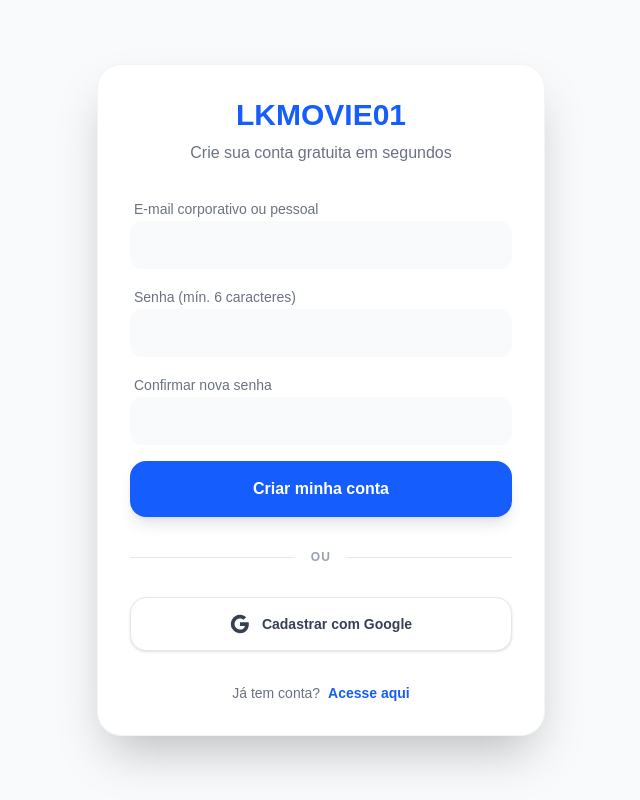
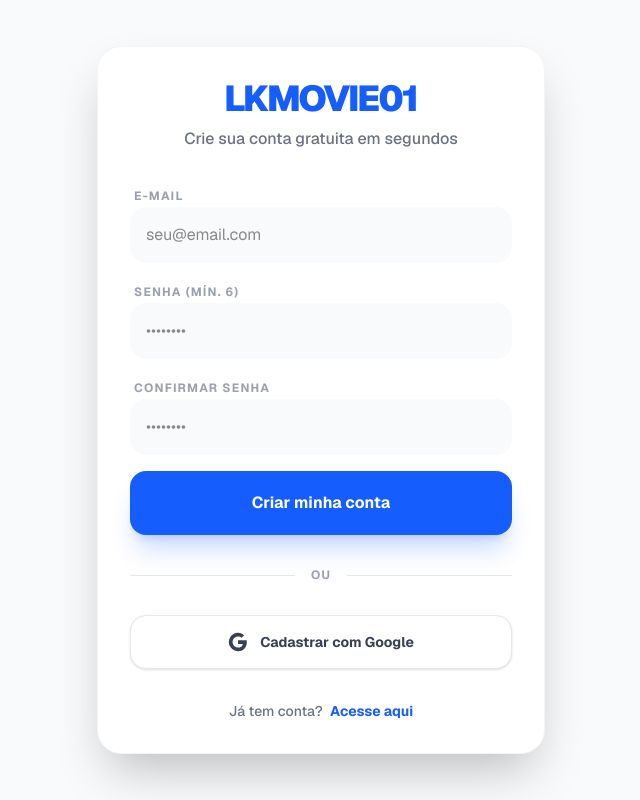
Before and after one commit to lukasdeltaflex-bot/lkmovie01, a Next.js app: page /cadastro in a window 1280 px wide. Shown: the whole page, without its empty margins (319-959 px from the left). Built offline with nearby package versions, Linux system fonts and the light colour scheme; no server answers.

Commit message:
fix: aplica correcoes de auth, cadastro e providers do sistema

```diff
--- a/src/app/(auth)/cadastro/page.tsx
+++ b/src/app/(auth)/cadastro/page.tsx
@@ -25,6 +25,12 @@
       return;
     }
 
+    if (password.length < 6) {
+      setError("A senha deve ter pelo menos 6 caracteres.");
+      setLoading(false);
+      return;
+    }
+
     try {
       const userCredential = await signUpWithEmail(email, password);
       await sendVerificationEmail(userCredential.user);
@@ -44,75 +50,86 @@
 
   const handleGoogleLogin = async () => {
     setError("");
+    setLoading(true);
     try {
+      console.log("Tentando cadastro com Google...");
       await signInWithGoogle();
       router.push("/dashboard");
     } catch (err: any) {
-      console.error("Erro Google Auth:", err);
-      if (err.code !== 'auth/popup-closed-by-user') {
-        setError("Erro com o Google. Tente novamente.");
+      console.error("Google Registration falhou:", err);
+      if (err.code === 'auth/popup-blocked') {
+        setError("Pop-up bloqueado. Por favor, permita janelas pop-up para continuar.");
+      } else if (err.code === 'auth/popup-closed-by-user') {
+        setError("Cadastro cancelado pelo usuário.");
+      } else {
+        setError("Erro ao cadastrar com Google: " + (err.message || "Tente novamente."));
       }
+    } finally {
+      setLoading(false);
     }
   };
 
   return (
-    <div className="min-h-screen flex items-center justify-center bg-gray-50 dark:bg-gray-950 p-4">
+    <div className="min-h-screen flex items-center justify-center bg-gray-50 dark:bg-gray-950 p-4 font-sans">
       <div className="w-full max-w-md bg-white dark:bg-gray-900 rounded-3xl shadow-2xl p-8 border border-gray-100 dark:border-gray-800 animate-in fade-in slide-in-from-bottom-10 duration-500">
         <div className="mb-8 text-center">
-          <h1 className="text-3xl font-bold text-blue-600 mb-2">LKMOVIE01</h1>
-          <p className="text-gray-500 dark:text-gray-400">Crie sua conta gratuita em segundos</p>
+          <h1 className="text-4xl font-black text-blue-600 mb-2 tracking-tighter">LKMOVIE01</h1>
+          <p className="text-gray-500 dark:text-gray-400 font-medium">Crie sua conta gratuita em segundos</p>
         </div>
 
         {error && (
-          <div className="mb-6 p-4 bg-red-50 dark:bg-red-900/20 border border-red-200 dark:border-red-800 text-red-600 dark:text-red-400 text-sm rounded-xl text-center font-bold">
+          <div className="mb-6 p-4 bg-red-50 dark:bg-red-900/20 border border-red-200 dark:border-red-800 text-red-600 dark:text-red-400 text-sm rounded-2xl text-center font-bold">
             {error}
           </div>
         )}
 
         {success && (
-          <div className="mb-6 p-4 bg-green-50 dark:bg-green-900/20 border border-green-200 dark:border-green-800 text-green-600 dark:text-green-400 text-sm rounded-xl text-center font-bold">
+          <div className="mb-6 p-4 bg-green-50 dark:bg-green-900/20 border border-green-200 dark:border-green-800 text-green-600 dark:text-green-400 text-sm rounded-2xl text-center font-bold">
             Conta criada com sucesso! Redirecionando...
           </div>
         )}
 
         <form onSubmit={handleRegister} className="space-y-4">
           <div className="space-y-1">
-            <label className="text-sm font-medium text-gray-500 dark:text-gray-400 ml-1">E-mail corporativo ou pessoal</label>
+            <label className="text-xs font-bold text-gray-400 uppercase tracking-widest ml-1">E-mail</label>
             <input
               type="email"
               value={email}
               onChange={(e) => setEmail(e.target.value)}
-              className="w-full px-4 py-3 bg-gray-50 dark:bg-gray-800 border-gray-200 dark:border-gray-700 rounded-xl focus:ring-2 focus:ring-blue-500 dark:text-white transition-all outline-none"
+              className="w-full px-4 py-4 bg-gray-50 dark:bg-gray-800 border-gray-200 dark:border-gray-700 rounded-2xl focus:ring-2 focus:ring-blue-500 dark:text-white transition-all outline-none"
               required
               autoComplete="email"
+              placeholder="seu@email.com"
             />
           </div>
           <div className="space-y-1">
-            <label className="text-sm font-medium text-gray-500 dark:text-gray-400 ml-1">Senha (mín. 6 caracteres)</label>
+            <label className="text-xs font-bold text-gray-400 uppercase tracking-widest ml-1">Senha (mín. 6)</label>
             <input
               type="password"
               value={password}
               onChange={(e) => setPassword(e.target.value)}
-              className="w-full px-4 py-3 bg-gray-50 dark:bg-gray-800 border-gray-200 dark:border-gray-700 rounded-xl focus:ring-2 focus:ring-blue-500 dark:text-white transition-all outline-none"
+              className="w-full px-4 py-4 bg-gray-50 dark:bg-gray-800 border-gray-200 dark:border-gray-700 rounded-2xl focus:ring-2 focus:ring-blue-500 dark:text-white transition-all outline-none"
               required
               autoComplete="new-password"
+              placeholder="••••••••"
             />
           </div>
           <div className="space-y-1">
-            <label className="text-sm font-medium text-gray-500 dark:text-gray-400 ml-1">Confirmar nova senha</label>
+            <label className="text-xs font-bold text-gray-400 uppercase tracking-widest ml-1">Confirmar Senha</label>
             <input
               type="password"
               value={confirmPassword}
               onChange={(e) => setConfirmPassword(e.target.value)}
-              className="w-full px-4 py-3 bg-gray-50 dark:bg-gray-800 border-gray-200 dark:border-gray-700 rounded-xl focus:ring-2 focus:ring-blue-500 dark:text-white transition-all outline-none"
+              className="w-full px-4 py-4 bg-gray-50 dark:bg-gray-800 border-gray-200 dark:border-gray-700 rounded-2xl focus:ring-2 focus:ring-blue-500 dark:text-white transition-all outline-none"
               required
               autoComplete="new-password"
+              placeholder="••••••••"
             />
           </div>
           <button
             type="submit"
             disabled={loading || success}
-            className="w-full py-4 bg-blue-600 hover:bg-blue-500 disabled:bg-blue-400 text-white rounded-2xl font-bold shadow-lg transition-all transform active:scale-95"
+            className="w-full py-5 bg-blue-600 hover:bg-blue-500 disabled:bg-blue-400 text-white rounded-2xl font-bold shadow-xl shadow-blue-600/20 transition-all transform active:scale-95"
           >
             {loading ? "Processando..." : success ? "Sucesso!" : "Criar minha conta"}
           </button>
@@ -126,7 +143,9 @@
 
         <button
           onClick={handleGoogleLogin}
-          className="w-full py-4 bg-white dark:bg-gray-800 border border-gray-200 dark:border-gray-700 text-gray-700 dark:text-white rounded-2xl font-bold shadow-sm transition-all hover:bg-gray-50 dark:hover:bg-gray-700 flex items-center justify-center gap-3 text-sm"
+          type="button"
+          disabled={loading || success}
+          className="w-full py-4 bg-white dark:bg-gray-800 border border-gray-200 dark:border-gray-700 text-gray-700 dark:text-white rounded-2xl font-bold shadow-sm transition-all hover:bg-gray-50 dark:hover:bg-gray-800 flex items-center justify-center gap-3 text-sm active:scale-95 disabled:opacity-50"
         >
           <svg className="w-5 h-5" viewBox="0 0 24 24">
             <path fill="currentColor" d="M22.56 12.25c0-.78-.07-1.53-.2-2.25H12v4.26h5.92c-.26 1.37-1.04 2.53-2.21 3.31v2.77h3.57c2.08-1.92 3.28-4.74 3.28-8.09z"/>
@@ -134,10 +153,10 @@
             <path fill="currentColor" d="M5.84 14.09c-.22-.66-.35-1.36-.35-2.09s.13-1.43.35-2.09V7.07H2.18C1.43 8.55 1 10.22 1 12s.43 3.45 1.18 4.93l3.66-2.84z"/>
             <path fill="currentColor" d="M12 5.38c1.62 0 3.06.56 4.21 1.64l3.15-3.15C17.45 2.09 14.97 1 12 1 7.7 1 3.99 3.47 2.18 7.07l3.66 2.84c.87-2.6 3.3-4.53 6.16-4.53z"/>
           </svg>
-          Cadastrar com Google
+          {loading ? "Processando..." : "Cadastrar com Google"}
         </button>
 
-        <p className="mt-8 text-center text-sm text-gray-500 dark:text-gray-400">
+        <p className="mt-8 text-center text-sm text-gray-500 dark:text-gray-400 font-medium">
           Já tem conta? <Link href="/login" className="text-blue-600 hover:text-blue-500 font-bold ml-1 hover:underline">Acesse aqui</Link>
         </p>
       </div>
--- a/src/app/(auth)/login/page.tsx
+++ b/src/app/(auth)/login/page.tsx
@@ -21,7 +21,7 @@
       router.push("/dashboard");
     } catch (err: any) {
       console.error("Erro no login:", err);
-      setError("Verifique seu e-mail e senha.");
+      setError("Verifique seu e-mail e senha. Detalhe: " + (err.message || "Erro desconhecido."));
     } finally {
       setLoading(false);
     }
@@ -29,63 +29,73 @@
 
   const handleGoogleLogin = async () => {
     setError("");
+    setLoading(true);
     try {
+      console.log("Tentando login com Google...");
       await signInWithGoogle();
       router.push("/dashboard");
     } catch (err: any) {
-      console.error("Erro no Google Auth:", err);
+      console.error("Google Login falhou:", err);
       if (err.code === 'auth/popup-blocked') {
-        setError("Pop-up bloqueado. Permita janelas pop-up para este site.");
-      } else if (err.code !== 'auth/popup-closed-by-user') {
-        setError("Erro ao autenticar com Google.");
+        setError("Pop-up bloqueado. Por favor, permita janelas pop-up para continuar.");
+      } else if (err.code === 'auth/popup-closed-by-user') {
+        setError("Autenticação cancelada pelo usuário.");
+      } else if (err.code === 'auth/operation-not-allowed') {
+        setError("O login com Google não está habilitado no Console do Firebase.");
+      } else {
+        setError("Erro ao autenticar com Google: " + (err.message || "Tente novamente."));
       }
+    } finally {
+      setLoading(false);
     }
   };
 
   return (
-    <div className="min-h-screen flex items-center justify-center bg-gray-50 dark:bg-gray-950 p-4">
+    <div className="min-h-screen flex items-center justify-center bg-gray-50 dark:bg-gray-950 p-4 font-sans">
       <div className="w-full max-w-md bg-white dark:bg-gray-900 rounded-3xl shadow-2xl p-8 border border-gray-100 dark:border-gray-800 animate-in fade-in zoom-in duration-500 relative z-10">
         <div className="mb-8 text-center">
-          <h1 className="text-3xl font-bold text-blue-600 mb-2">LKMOVIE01</h1>
-          <p className="text-gray-500 dark:text-gray-400">Acesse sua conta para continuar</p>
+          <h1 className="text-4xl font-black text-blue-600 mb-2 tracking-tighter">LKMOVIE01</h1>
+          <p className="text-gray-500 dark:text-gray-400 font-medium">Acesse sua conta para continuar</p>
         </div>
 
         {error && (
-          <div className="mb-6 p-4 bg-red-50 dark:bg-red-900/20 border border-red-200 dark:border-red-800 text-red-600 dark:text-red-400 text-sm rounded-xl text-center font-bold">
+          <div className="mb-6 p-4 bg-red-50 dark:bg-red-900/20 border border-red-200 dark:border-red-800 text-red-600 dark:text-red-400 text-sm rounded-2xl text-center font-bold">
             {error}
           </div>
         )}
 
         <form onSubmit={handleLogin} className="space-y-4">
           <div className="space-y-1">
-            <label className="text-sm font-medium text-gray-500 dark:text-gray-400 ml-1">E-mail</label>
+            <label className="text-xs font-bold text-gray-400 uppercase tracking-widest ml-1">E-mail</label>
             <input
               type="email"
               value={email}
               onChange={(e) => setEmail(e.target.value)}
-              className="w-full px-4 py-3 bg-gray-50 dark:bg-gray-800 border-gray-200 dark:border-gray-700 rounded-xl focus:ring-2 focus:ring-blue-500 dark:text-white transition-all outline-none"
+              className="w-full px-4 py-4 bg-gray-50 dark:bg-gray-800 border-gray-200 dark:border-gray-700 rounded-2xl focus:ring-2 focus:ring-blue-500 dark:text-white transition-all outline-none"
               required
               autoComplete="email"
+              placeholder="seu@email.com"
             />
           </div>
           <div className="space-y-1">
             <div className="flex justify-between items-center px-1">
-               <label className="text-sm font-medium text-gray-500 dark:text-gray-400">Senha</label>
-               <Link href="/esqueci-senha" data-testid="forgot-password-link" className="text-xs text-blue-600 hover:text-blue-500 font-bold">Esqueceu a senha?</Link>
+               <label className="text-xs font-bold text-gray-400 uppercase tracking-widest">Senha</label>
+               <Link href="/esqueci-senha" className="text-xs text-blue-600 hover:text-blue-500 font-bold hover:underline">Esqueceu a senha?</Link>
             </div>
             <input
               type="password"
               value={password}
               onChange={(e) => setPassword(e.target.value)}
-              className="w-full px-4 py-3 bg-gray-50 dark:bg-gray-800 border-gray-200 dark:border-gray-700 rounded-xl focus:ring-2 focus:ring-blue-500 dark:text-white transition-all outline-none"
+              className="w-full px-4 py-4 bg-gray-50 dark:bg-gray-800 border-gray-200 dark:border-gray-700 rounded-2xl focus:ring-2 focus:ring-blue-500 dark:text-white transition-all outline-none"
               required
               autoComplete="current-password"
+              placeholder="••••••••"
             />
           </div>
           <button
             type="submit"
             disabled={loading}
-            className="w-full py-4 bg-blue-600 hover:bg-blue-500 disabled:bg-blue-400 text-white rounded-2xl font-bold shadow-lg transition-all transform active:scale-95"
+            className="w-full py-5 bg-blue-600 hover:bg-blue-500 disabled:bg-blue-400 text-white rounded-2xl font-bold shadow-xl shadow-blue-600/20 transition-all transform active:scale-95"
           >
             {loading ? "Entrando..." : "Entrar com E-mail"}
           </button>
@@ -99,7 +109,9 @@
 
         <button
           onClick={handleGoogleLogin}
-          className="w-full py-4 bg-white dark:bg-gray-800 border border-gray-200 dark:border-gray-700 text-gray-700 dark:text-white rounded-2xl font-bold shadow-sm transition-all hover:bg-gray-50 dark:hover:bg-gray-700 flex items-center justify-center gap-3 text-sm"
+          type="button"
+          disabled={loading}
+          className="w-full py-4 bg-white dark:bg-gray-800 border border-gray-200 dark:border-gray-700 text-gray-700 dark:text-white rounded-2xl font-bold shadow-sm transition-all hover:bg-gray-50 dark:hover:bg-gray-800 flex items-center justify-center gap-3 text-sm active:scale-95 disabled:opacity-50"
         >
           <svg className="w-5 h-5" viewBox="0 0 24 24">
             <path fill="currentColor" d="M22.56 12.25c0-.78-.07-1.53-.2-2.25H12v4.26h5.92c-.26 1.37-1.04 2.53-2.21 3.31v2.77h3.57c2.08-1.92 3.28-4.74 3.28-8.09z"/>
@@ -107,10 +119,10 @@
             <path fill="currentColor" d="M5.84 14.09c-.22-.66-.35-1.36-.35-2.09s.13-1.43.35-2.09V7.07H2.18C1.43 8.55 1 10.22 1 12s.43 3.45 1.18 4.93l3.66-2.84z"/>
             <path fill="currentColor" d="M12 5.38c1.62 0 3.06.56 4.21 1.64l3.15-3.15C17.45 2.09 14.97 1 12 1 7.7 1 3.99 3.47 2.18 7.07l3.66 2.84c.87-2.6 3.3-4.53 6.16-4.53z"/>
           </svg>
-          Continuar com Google
+          {loading ? "Processando..." : "Continuar com Google"}
         </button>
 
-        <div className="mt-8 text-center text-sm text-gray-500 dark:text-gray-400">
+        <div className="mt-8 text-center text-sm text-gray-500 dark:text-gray-400 font-medium">
           Novo por aqui?
           <Link
             href="/cadastro"
```
Also changed, not shown: src/lib/firebase/auth.ts (+11 -3 lines).
